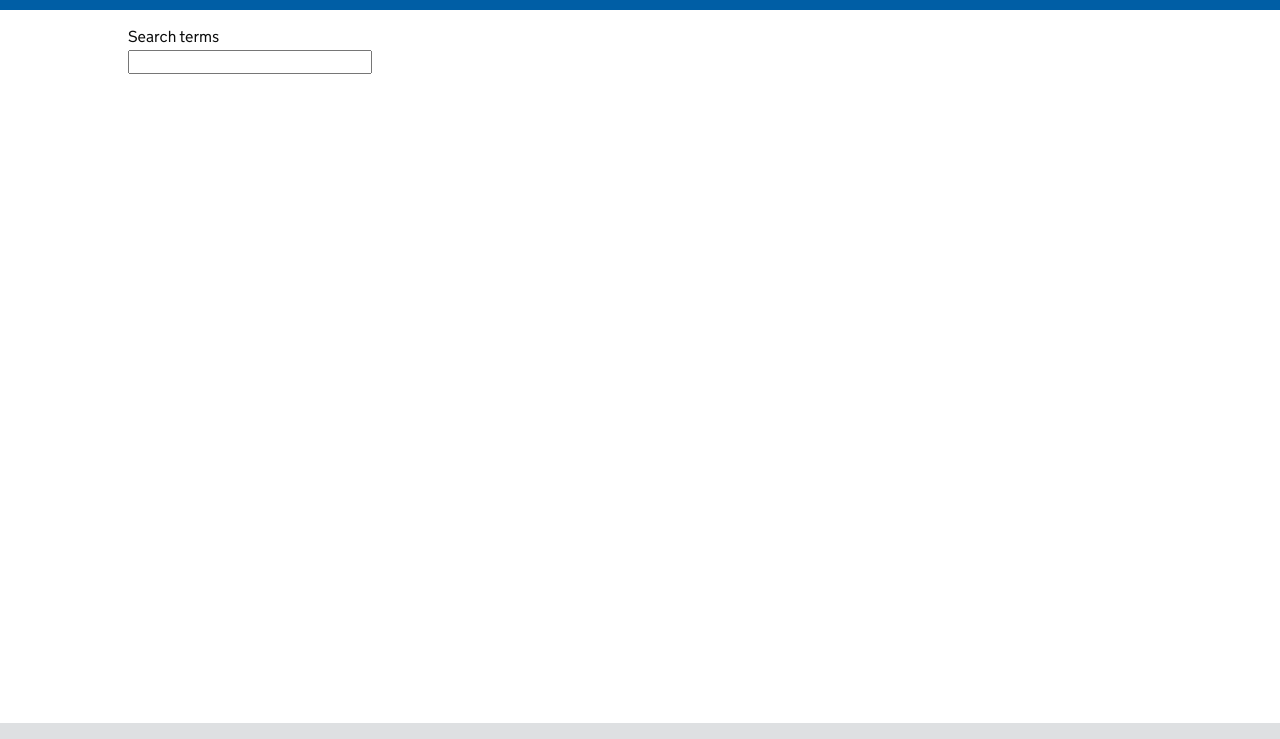
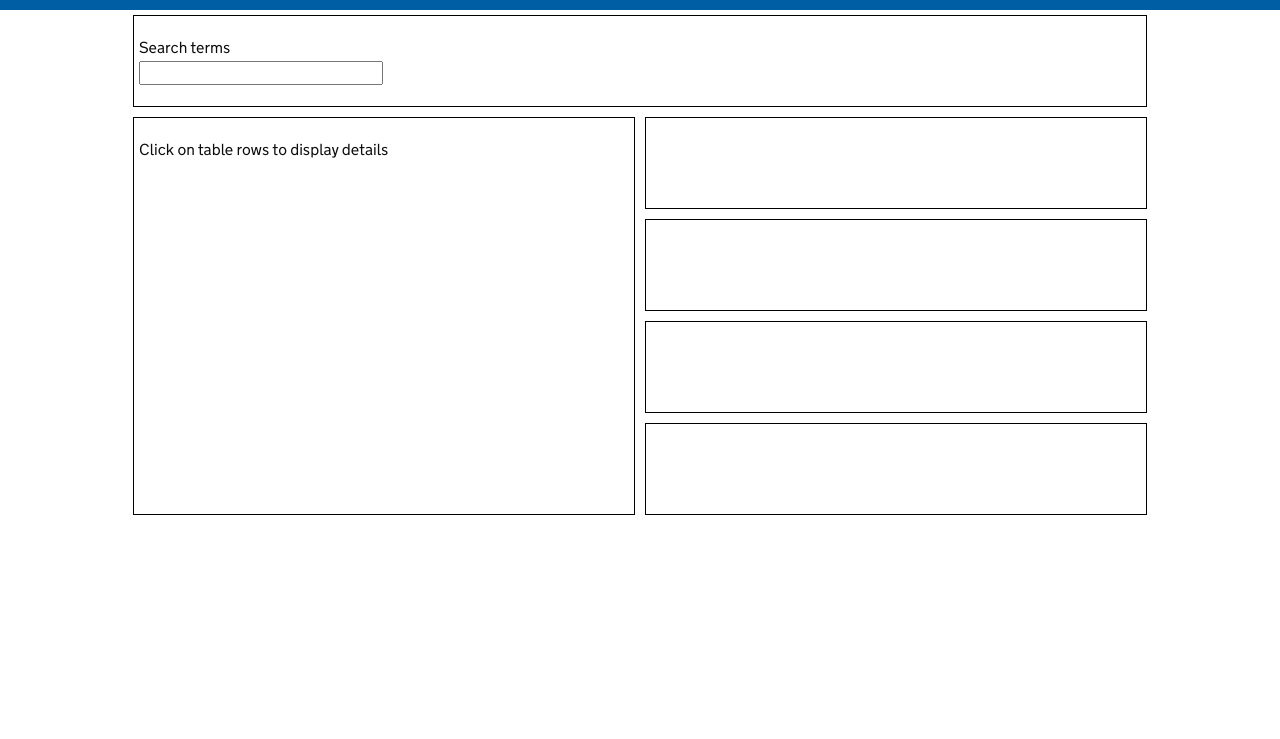
Before and after one commit to moj-analytical-services/metadata_vis, a Flask app: page / in a window 1280 px wide. Shown: the part 61-800 px from the top of the page. Run offline with Flask 2, Linux system fonts and the light colour scheme.

Commit message:
further styling

```diff
--- a/app/templates/base.html
+++ b/app/templates/base.html
@@ -4,7 +4,6 @@
       <link rel="stylesheet" media="screen" href="{{url_for('static', filename='css/govuk-template.css')}}"/>
       <link rel="stylesheet" media="screen" href="{{url_for('static', filename='css/fonts.css')}}"/>
       <link rel="stylesheet" media="all" href="{{url_for('static', filename='css/custom.css')}}"/>
-      <link rel="mask-icon" href="{{url_for('static', filename='css/images/gov.uk_logotype_crown.svg')}}" color="#0b0c0c">
 
       <meta name="viewport" content="width=device-width, initial-scale=1">
 
@@ -18,11 +17,9 @@
     <body>
       <header role="banner" id="global-header" class="">
         <div class="header-wrapper">
-          <div class="header-global">
+          <div class="inside_header">
 
-            <div class="inside_header">
               Metadata Search Tool
-            </div>
 
           </div>
 
@@ -32,16 +29,8 @@
       <div id="global-header-bar"></div>
 
       <main id="content" role="main">
-      <div class="grid-row">
 
-        <div class="column-full">
           {% block content %}{% endblock %}
-        </div>
-
-      </div>
     </main>
-
-
-
     </body>
 </html>
--- a/app/templates/index.html
+++ b/app/templates/index.html
@@ -3,20 +3,23 @@
 {% block content %}
 
 
-    <div id="search_inputs">
-    <p>
-    <label for="searchterms">Search terms</label><br>
-    <input id="searchterms" name="searchterms" required="" size="32" type="search" value="">
-    </p>
 
-    </div>
 
-    <div id="outputs">
-        <div id="summary_table"></div>
-        <div id="database_info"></div>
-        <div id="table_info"></div>
-        <div id="column_info"></div>
-        <div id="sample_sql"></div>
+    <div id="outputs" class="grid-container">
+            <div class="search_inputs grid_box" id="search_inputs">
+                    <p>
+                    <label for="searchterms">Search terms</label><br>
+                    <input id="searchterms" name="searchterms" required="" size="32" type="search" value="">
+                    </p>
+                    </div>
+        <div class="summary_table grid_box" >
+            <p>Click on table rows to display details</p>
+            <div id="summary_table"></div>
+        </div>
+        <div class="database_info grid_box" id="database_info"></div>
+        <div class="table_info grid_box" id="table_info"></div>
+        <div class="column_info grid_box" id="column_info"></div>
+        <div class="sample_sql grid_box" id="sample_sql"></div>
     </div>
 
 <script type=text/javascript>
```
